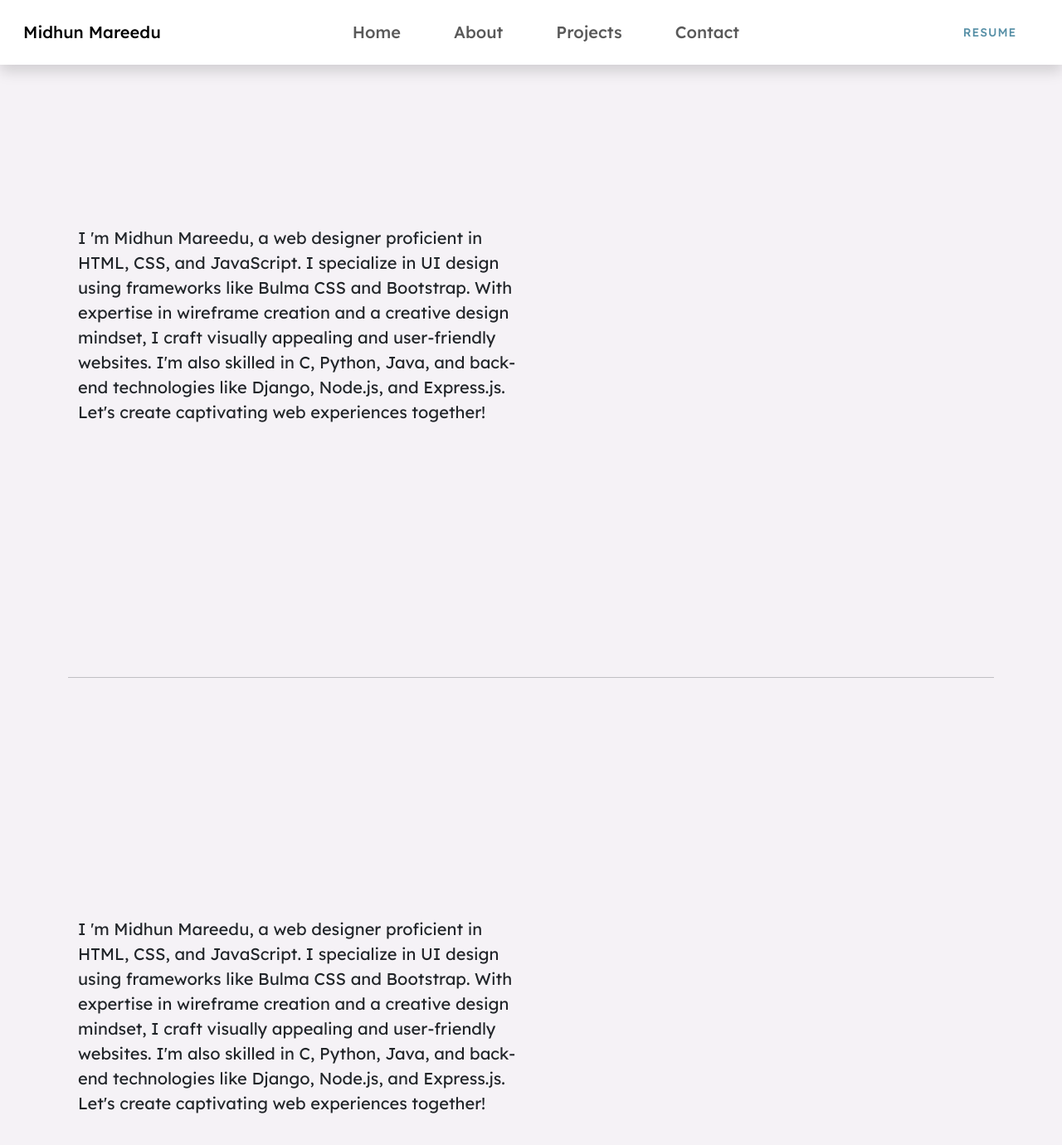
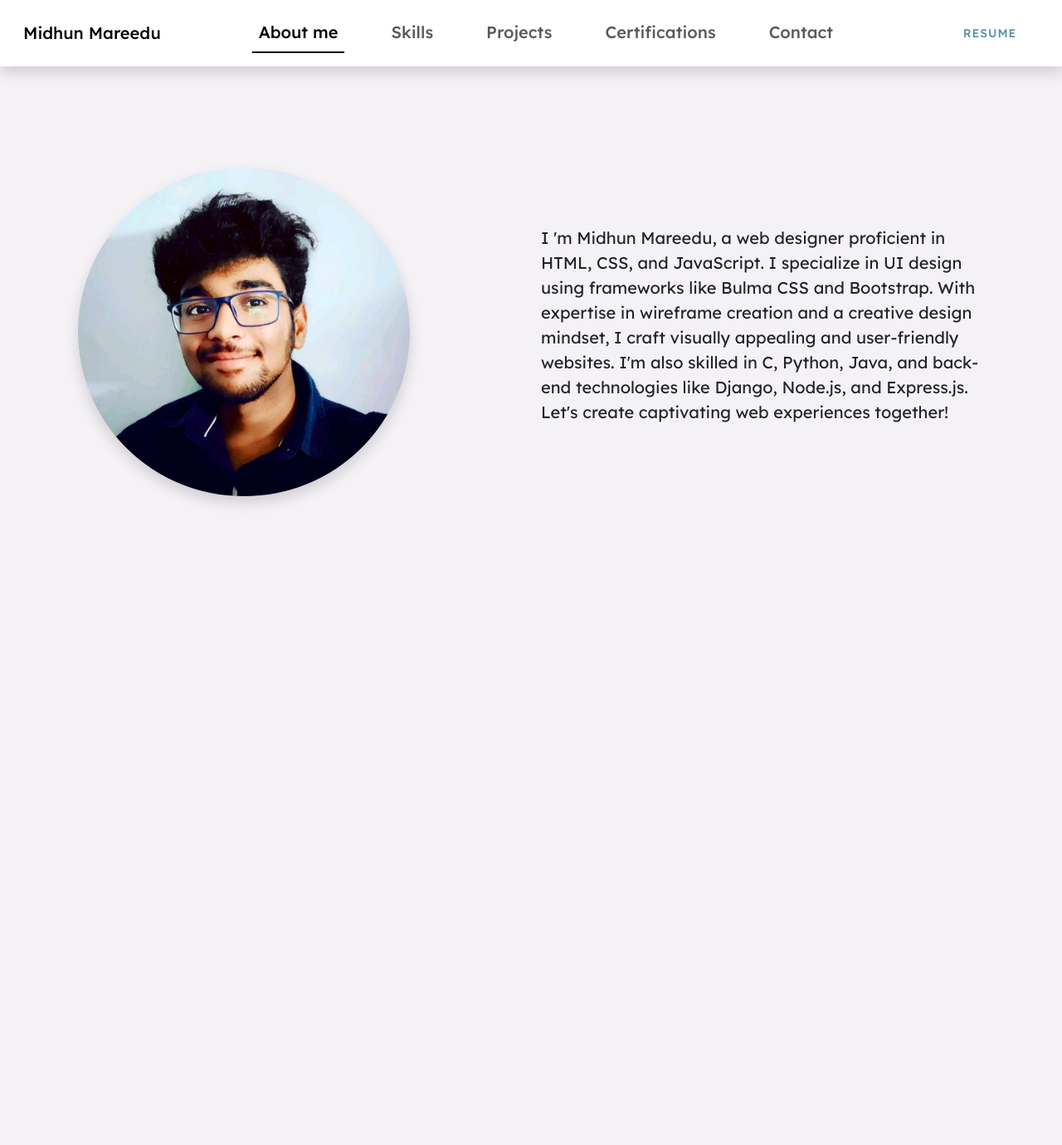
Before and after one commit to Jyothsna63/Portfolio, a React (Create React App) app in the folder portfolio/: page / in a window 1280 px wide. Shown: the top 1380 px of the page at 83% size. After the commit the page ends 800 px from the top, so only its background shows below. Built offline with nearby package versions, Linux system fonts and the light colour scheme.

Commit message:
completed header part with aditional features

```diff
--- a/portfolio/public/styles.css
+++ b/portfolio/public/styles.css
@@ -291,3 +291,8 @@ html {
     transform: scaleX(1);
     transform-origin: bottom left;
 }
+
+.nav-link:active.hover-animation::after {
+    transform: scaleX(1);
+    transform-origin: bottom left;
+}
--- a/portfolio/src/components/Content.jsx
+++ b/portfolio/src/components/Content.jsx
@@ -5,19 +5,13 @@ const Content = () => {
         <div className="font-1 w-4">
             <div className="container">
                 <div className="row container d-flex justify-content-center align-items-center vh-100 vw-100">
+                <div className="col-6">
+                        <img className="img-fluid shadow" style={{
+                            borderRadius : "50%"
+                        }} src="profile.jpg" alt="" width={"400px"} />
+                    </div>
                     <div className="col-lg-6 col-sm-12">
-                       <p className="fs-5" > I 'm Midhun Mareedu, a web designer proficient in HTML, CSS, and JavaScript. I specialize in UI design using frameworks like Bulma CSS and Bootstrap. With expertise in wireframe creation and a creative design mindset, I craft visually appealing and user-friendly websites. I'm also skilled in C, Python, Java, and back-end technologies like Django, Node.js, and Express.js. Let's create captivating web experiences together!</p>
-                    </div>
-                    <div className="col-6">
-                        <img src="" alt="" />
-                    </div>
-                </div><hr />
-                <div className="row container d-flex justify-content-center align-items-center vh-100 vw-100 ">
-                    <div className="col-lg-6 col-sm-12">
-                       <p className="fs-5" > I 'm Midhun Mareedu, a web designer proficient in HTML, CSS, and JavaScript. I specialize in UI design using frameworks like Bulma CSS and Bootstrap. With expertise in wireframe creation and a creative design mindset, I craft visually appealing and user-friendly websites. I'm also skilled in C, Python, Java, and back-end technologies like Django, Node.js, and Express.js. Let's create captivating web experiences together!</p>
-                    </div>
-                    <div className="col-6">
-                        <img src="" alt="" />
+                        <p className="fs-5" > I 'm Midhun Mareedu, a web designer proficient in HTML, CSS, and JavaScript. I specialize in UI design using frameworks like Bulma CSS and Bootstrap. With expertise in wireframe creation and a creative design mindset, I craft visually appealing and user-friendly websites. I'm also skilled in C, Python, Java, and back-end technologies like Django, Node.js, and Express.js. Let's create captivating web experiences together!</p>
                     </div>
                 </div>
             </div>
--- a/portfolio/src/components/Header.jsx
+++ b/portfolio/src/components/Header.jsx
@@ -1,22 +1,16 @@
 import React, { useEffect, useState } from "react";
 
 const Header = () => {
-    // const [current, setCurrent] = useState("Home")
-    // const menu = ["Home" , "About" , "Projects" , "Contact"]
-    // const home = document.querySelector("#home")
-    // const about = document.querySelector("#about")
-    // const projects = document.querySelector("#projects")
-    // const contact = document.querySelector("#contact")
-    // const handleClick = (text) => {
-    //     if (current in menu) {
-    //         if(current == "Home"){
-    //             home.
-    //         }
-    //     }
-    // }
-    // useEffect(() => {
+    const [current, setCurrent] = useState("About me")
 
-    // }, [])
+    useEffect(() => {
+
+    }, [current])
+    const Clickstyle =
+    {
+        borderBottom: "2px solid black",
+        color: "black"
+    }
     return (
         <nav className="navbar navbar-expand-lg font-1 w-5 shadow fs-5 bg-2 fixed-top">
             <div className="container-fluid">
@@ -27,16 +21,20 @@ const Header = () => {
                 <div className="collapse navbar-collapse" id="navbarSupportedContent">
                     <ul className="navbar-nav mb-2 my-lg-2 me-auto container justify-content-center">
                         <li className="nav-item mx-4 hover-animation">
-                            <a className="nav-link  font-color-1" id="home" aria-current="page" href="#" value="home" >Home</a>
+                            <a className="nav-link " style={current == "About me" ? Clickstyle : {}} aria-current="page" id="about" href="#" onClick={(e) => setCurrent(e.target.innerHTML)} >About me</a>
                         </li>
                         <li className="nav-item mx-4 hover-animation">
-                            <a className="nav-link " aria-current="page" id="about" href="#" onClick={(e) => { e.target.classList.toggle("active") }}>About</a>
+                            <a className="nav-link " style={current == "Skills" ? Clickstyle : {}} aria-current="page" id="skills" href="#" onClick={(e) => setCurrent(e.target.innerHTML)} >Skills</a>
+                        </li>
+
+                        <li className="nav-item mx-4 hover-animation">
+                            <a className="nav-link " style={current == "Projects" ? Clickstyle : {}} aria-current="page" id="projects" href="#" onClick={(e) => setCurrent(e.target.innerHTML)} >Projects</a>
                         </li>
                         <li className="nav-item mx-4 hover-animation">
-                            <a className="nav-link " aria-current="page" id="projects" href="#" onClick={(e) => { e.target.classList.toggle("active") }}>Projects</a>
+                            <a className="nav-link " style={current == "Certifications" ? Clickstyle : {}} aria-current="page" id="certifications" href="#" onClick={(e) => setCurrent(e.target.innerHTML)}  >Certifications</a>
                         </li>
                         <li className="nav-item mx-4 hover-animation">
-                            <a className="nav-link " aria-current="page" id="contact" href="#" onClick={(e) => { e.target.classList.toggle("active") }}>Contact</a>
+                            <a className="nav-link " style={current == "Contact" ? Clickstyle : {}} aria-current="page" id="contact" href="#" onClick={(e) => setCurrent(e.target.innerHTML)} >Contact</a>
                         </li>
                     </ul>
                     <div class="buttons">
```
Also changed, not shown: portfolio/public/profile.jpg (added).
